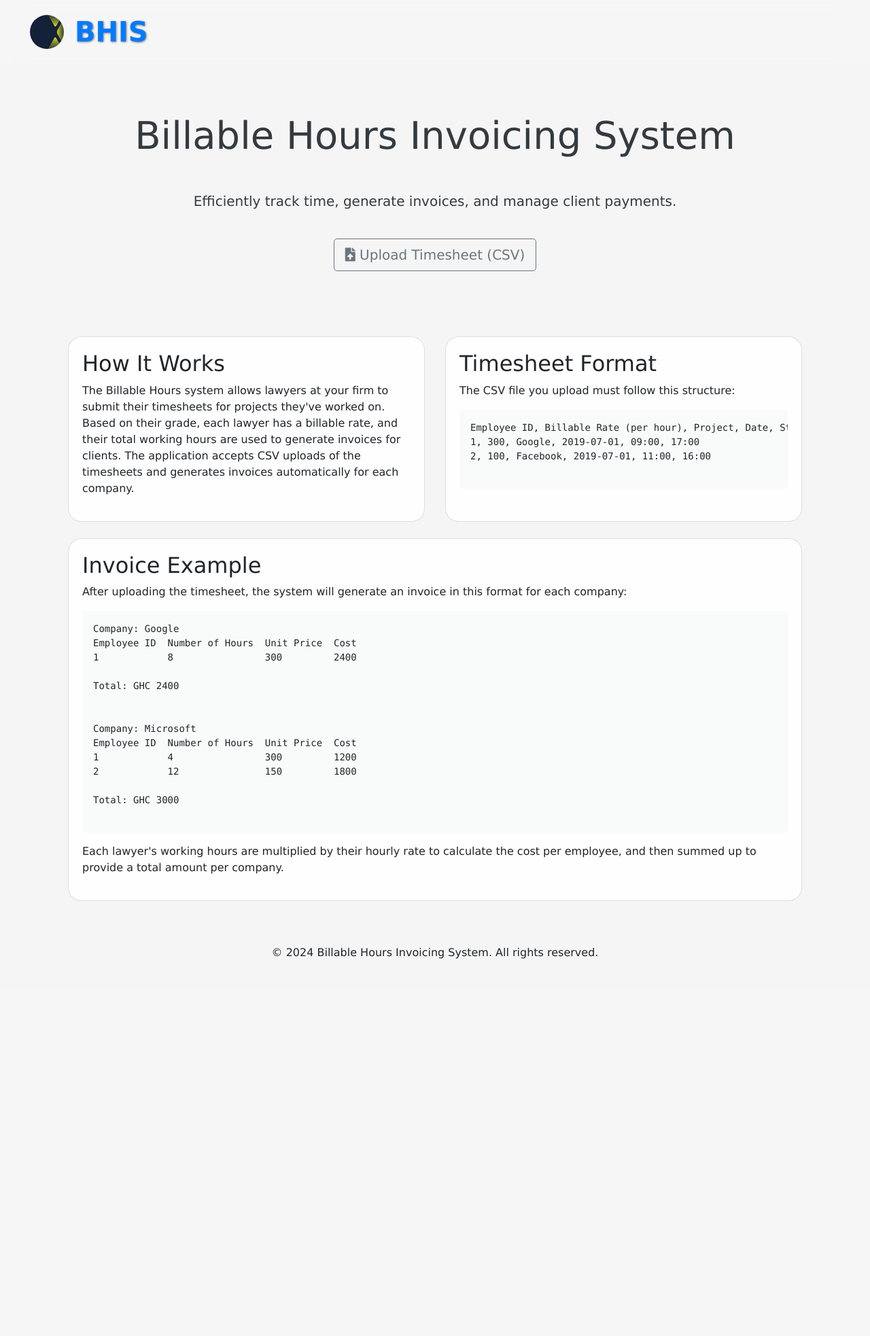
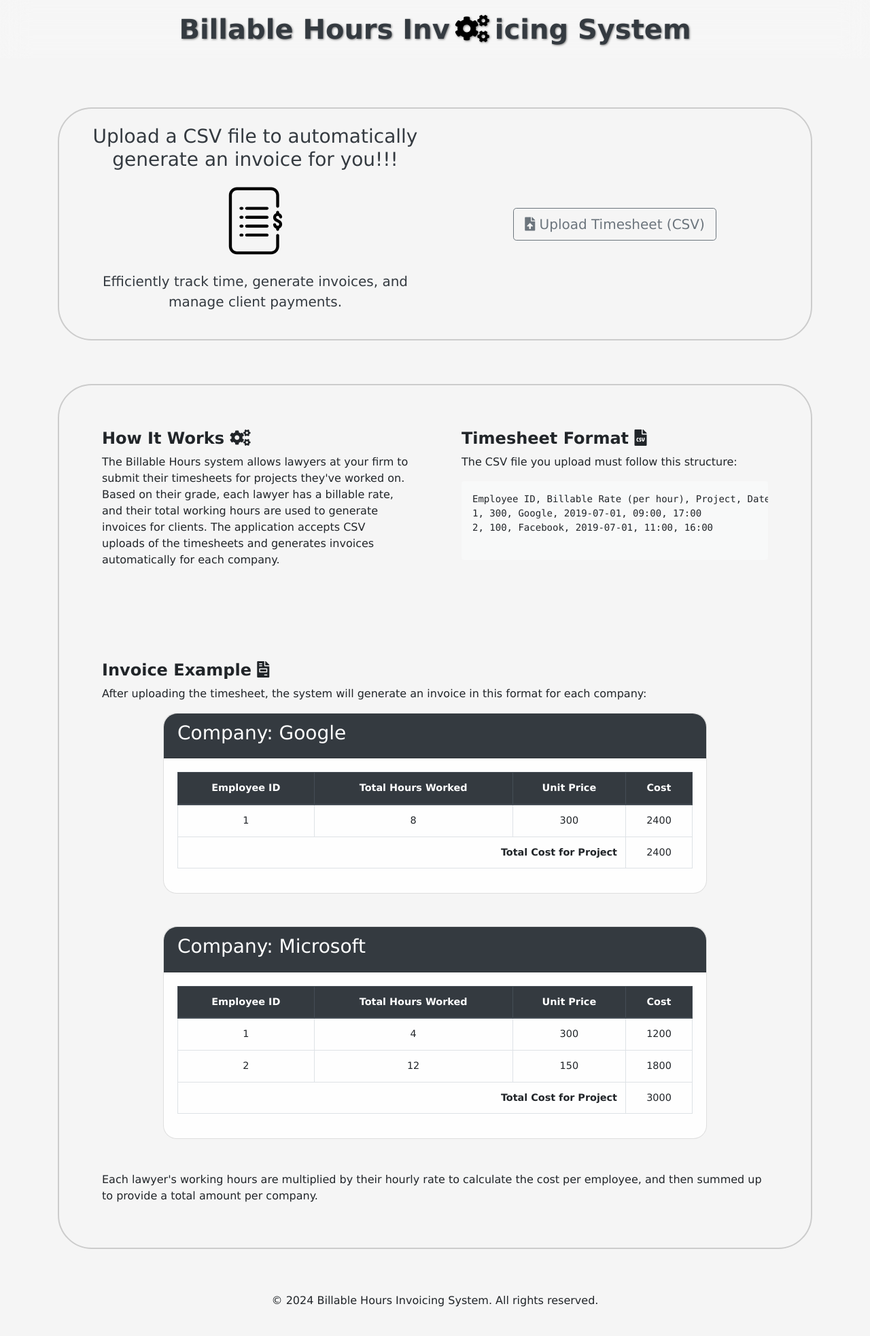
Before and after one commit to alemyaobed/billable-hours-invoicing, a Django app: page / in a window 1280 px wide. Shown: the whole page at 68% size. Before the commit the page ends 1411 px from the top, so only its background shows below. Run offline with Django 4.2, Linux system fonts and the light colour scheme; parts of the project's set-up code (start-up, migrations or seed data) failed here and were passed over; some libraries are stand-ins or nearby versions.

Commit message:
worked on the front end better

```diff
--- a/invoices/utils.py
+++ b/invoices/utils.py
@@ -10,6 +10,6 @@ def convert_decimal_to_string(data):
     elif isinstance(data, list):
         return [convert_decimal_to_string(v) for v in data]
     elif isinstance(data, Decimal):
-        return str(data)
+        return f"{data:.2f}"
     else:
         return data
--- a/static/css/styles.css
+++ b/static/css/styles.css
@@ -25,7 +25,6 @@ body {
 .navbar {
     background: rgba(255, 255, 255, 0.1); /* Transparent navbar */
     backdrop-filter: blur(20px);
-    padding: 10px 20px;
     position: sticky;
     top: 0;
 }
@@ -35,19 +34,14 @@ body {
     font-size: 2.5rem;
 }
 
-.navbar img {
-    border-radius: 50%; /* Makes the logo round */
-}
-
-.navbar-nav {
-    margin-left: auto;
-}
-
 h1, h5 {
     font-weight: 700;
 }
 
-
+.border-custom {
+    border: 2px solid #ccc; /* Change color as needed */
+    border-radius: 50px;
+}
 
 
 
@@ -57,15 +51,12 @@ h1, h5 {
 
 .card {
     border-radius: 20px;
-    transition: transform 0.2s ease-in-out, box-shadow 0.2s ease-in-out;
     background: rgba(255, 255, 255, 0.9);
-    /* box-shadow: 0 4px 15px rgba(0, 0, 0, 0.2); */
 }
 
-/* .card:hover {
-    transform: translateY(-5px);
-
-} */
+.custom-radius {
+    border-radius: 20px 20px 0 0 !important;
+}
 
 .h-100 {
     height: 100%;
@@ -78,13 +69,10 @@ h1, h5 {
 
 
 
-.form-group label {
-    font-weight: bold;
-    display: flex;
-    align-items: center;
+#back-to-top {
+    position: fixed;
+    bottom: 20px;
+    right: 20px;
+    display: none;
+    z-index: 1000;
 }
-
-.form-group label i {
-    margin-right: 8px;
-    color: #007bff;
-}
--- a/templates/invoices/index.html
+++ b/templates/invoices/index.html
@@ -1,4 +1,5 @@
 {% extends 'base.html' %}
+{% load static %}
 
 {% block title %}Billable Hours{% endblock %}
 
@@ -14,34 +15,36 @@
 {% endif %}
 
 <!-- Dark background with the main info section -->
-<div class="text-dark py-5">
-    <div class="container text-center">
-        <h1 class="display-4 mb-5 ">Billable Hours Invoicing System</h1>
+<div class="text-dark py-5" >
+    <div class="container">
+        <div class="row align-items-center border-custom p-4">
+            <div class="col-md-6 text-center">
+                <h3 class="mt-0 mb-4">Upload a CSV file to automatically generate an invoice for you!!!</h3>
+                <img src="{% static 'images/invoice-8856.svg' %}" alt="Logo" class="mb-4" style="width: 100px; height: auto;">
                 <p class="lead">Efficiently track time, generate invoices, and manage client payments.</p>
-
-        <button class="btn btn-lg btn-outline-secondary mt-4" data-toggle="modal" data-target="#uploadModal">
+            </div>
+            <div class="col-md-6 text-center">
+                <button class="btn btn-lg btn-outline-secondary m-4" data-toggle="modal" data-target="#uploadModal">
                     <i class="fas fa-file-upload"></i> Upload Timesheet (CSV)
                 </button>
-
+            </div>
+        </div>
     </div>
 </div>
 
 <!-- System Explanation Section -->
-<div class="container mt-5">
-    <div class="row">
+<div class="container mt-3 border-custom">
+    <div class="row mt-3 p-4">
         <div class="col-md-6">
-            <div class="card h-100">
-                <div class="card-body ">
-                    <h2>How It Works</h2>
+            <div class=" h-100 p-4"> <!-- Use the .border class -->
+                <h2 class="font-weight-bold" style="font-size: 1.5rem;">How It Works <i class="fas fa-cogs" title="System Overview"></i></h2> <!-- Make the heading bold -->
                 <p>The Billable Hours system allows lawyers at your firm to submit their timesheets for projects they've worked on. Based on their grade, each lawyer has a billable rate, and their total working hours are used to generate invoices for clients. The application accepts CSV uploads of the timesheets and generates invoices automatically for each company.</p>
-                </div>
             </div>
         </div>
 
         <div class="col-md-6">
-            <div class="card h-100">
-                <div class="card-body">
-                    <h2>Timesheet Format</h2>
+            <div class=" h-100 p-4"> <!-- Use the .border class -->
+                <h2 class="font-weight-bold" style="font-size: 1.5rem;">Timesheet Format <i class="fas fa-file-csv" title="CSV Structure"></i></h2> <!-- Make the heading bold -->
                 <p>The CSV file you upload must follow this structure:</p>
                 <pre class="bg-light p-3 rounded">
 Employee ID, Billable Rate (per hour), Project, Date, Start Time, End Time
@@ -50,61 +53,116 @@ Employee ID, Billable Rate (per hour), Project, Date, Start Time, End Time
                 </pre>
             </div>
         </div>
-        </div>
+
     </div>
 
     <div class="row mt-4">
         <div class="col-md-12">
-            <div class="card h-100">
+            <div class="h-100 p-5 ">
+                <h2 class="font-weight-bold" style="font-size: 1.5rem;">Invoice Example <i class="fas fa-file-invoice" title="Invoice Format"></i></h2>
+                <p>After uploading the timesheet, the system will generate an invoice in this format for each company:</p>
+
+                <!-- Invoice for Google -->
+                <div class="card mb-5" style="page-break-after: always; max-width: 800px; margin: auto;">
+                    <div class="card-header bg-dark custom-radius">
+                        <h3 class="text-white">Company: Google</h3>
+                    </div>
                     <div class="card-body">
-                    <h2>Invoice Example</h2>
-                    <p>After uploading the timesheet, the system will generate an invoice in this format for each company:</p>
-                    <pre class="bg-light p-3 rounded">
-Company: Google
-Employee ID  Number of Hours  Unit Price  Cost
-1            8                300         2400
-
-Total: GHC 2400
-
-
-Company: Microsoft
-Employee ID  Number of Hours  Unit Price  Cost
-1            4                300         1200
-2            12               150         1800
-
-Total: GHC 3000
-                    </pre>
-                    <p>Each lawyer's working hours are multiplied by their hourly rate to calculate the cost per employee, and then summed up to provide a total amount per company.</p>
+                        <table class="table table-bordered table-hover text-center" style="font-size: 0.9em; width: 100%;">
+                            <thead class="thead-dark">
+                                <tr>
+                                    <th>Employee ID</th>
+                                    <th>Total Hours Worked</th>
+                                    <th>Unit Price</th>
+                                    <th>Cost</th>
+                                </tr>
+                            </thead>
+                            <tbody>
+                                <tr>
+                                    <td>1</td>
+                                    <td>8</td>
+                                    <td>300</td>
+                                    <td>2400</td>
+                                </tr>
+                            </tbody>
+                            <tfoot>
+                                <tr>
+                                    <td colspan="3" class="text-right"><strong>Total Cost for Project</strong></td>
+                                    <td>2400</td>
+                                </tr>
+                            </tfoot>
+                        </table>
                     </div>
                 </div>
+
+                <!-- Invoice for Microsoft -->
+                <div class="card mb-5" style="page-break-after: always; max-width: 800px; margin: auto;">
+                    <div class="card-header bg-dark custom-radius">
+                        <h3 class="text-white">Company: Microsoft</h3>
+                    </div>
+                    <div class="card-body">
+                        <table class="table table-bordered table-hover text-center" style="font-size: 0.9em; width: 100%;">
+                            <thead class="thead-dark">
+                                <tr>
+                                    <th>Employee ID</th>
+                                    <th>Total Hours Worked</th>
+                                    <th>Unit Price</th>
+                                    <th>Cost</th>
+                                </tr>
+                            </thead>
+                            <tbody>
+                                <tr>
+                                    <td>1</td>
+                                    <td>4</td>
+                                    <td>300</td>
+                                    <td>1200</td>
+                                </tr>
+                                <tr>
+                                    <td>2</td>
+                                    <td>12</td>
+                                    <td>150</td>
+                                    <td>1800</td>
+                                </tr>
+                            </tbody>
+                            <tfoot>
+                                <tr>
+                                    <td colspan="3" class="text-right"><strong>Total Cost for Project</strong></td>
+                                    <td>3000</td>
+                                </tr>
+                            </tfoot>
+                        </table>
+                    </div>
+                </div>
+
+                <p>Each lawyer's working hours are multiplied by their hourly rate to calculate the cost per employee, and then summed up to provide a total amount per company.</p>
             </div>
         </div>
     </div>
 
 
+</div>
+
 <!-- Modal for CSV upload -->
 <div class="modal fade" id="uploadModal" tabindex="-1" role="dialog" aria-labelledby="uploadModalLabel" aria-hidden="true">
     <div class="modal-dialog modal-dialog-centered" role="document">
         <div class="modal-content">
-            <div class="modal-header text-center mb-5"> <!-- Centering the header text -->
-                <h5 class="modal-title w-100" id="uploadModalLabel">Upload Timesheet CSV File</h5> <!-- w-100 ensures full width -->
+            <div class="modal-header text-center mb-5">
+                <h5 class="modal-title w-100" id="uploadModalLabel">Upload Timesheet CSV File</h5>
                 <button type="button" class="close" data-dismiss="modal" aria-label="Close">
                     <span aria-hidden="true">&times;</span>
                 </button>
             </div>
-            <div class="modal-body text-center"> <!-- Centering the body text -->
+            <div class="modal-body text-center">
                 <form id="uploadForm" action="{% url 'upload_csv' %}" method="post" enctype="multipart/form-data">
                     {% csrf_token %}
                     <div class="form-group mb-5">
                         <input type="file" class="form-control-file" id="csvFile" name="csvFile" accept=".csv" required>
-                        <!-- File icon and name preview -->
                         <div id="filePreview" class="mt-4" style="display: none;">
                             <i class="fas fa-file" style="font-size: 24px;"></i>
                             <span id="fileName"></span>
                         </div>
                     </div>
                     <div class="modal-footer d-flex justify-content-center">
-                        <!-- Updated button with spinner inside it -->
                         <button id="uploadButton" type="submit" class="btn btn-outline-secondary">
                             <i class="fas fa-cloud-upload-alt"></i> <span>Upload</span>
                             <div id="buttonSpinner" class="spinner-border spinner-border-sm text-light" role="status" style="display:none;">
@@ -118,7 +176,6 @@ Total: GHC 3000
     </div>
 </div>
 
-
 <script>
     // Handle file selection and show file icon and name
     document.getElementById('csvFile').addEventListener('change', function() {
@@ -127,56 +184,50 @@ Total: GHC 3000
         const fileName = document.getElementById('fileName');
 
         if (fileInput.files.length > 0) {
-            filePreview.style.display = 'block'; // Show file preview
-            fileName.textContent = fileInput.files[0].name; // Show the file name
+            filePreview.style.display = 'block';
+            fileName.textContent = fileInput.files[0].name;
         } else {
-            filePreview.style.display = 'none'; // Hide file preview if no file is selected
-            fileName.textContent = ''; // Clear file name
+            filePreview.style.display = 'none';
+            fileName.textContent = '';
         }
     });
 
     // Existing form submission script with spinner and status polling
     document.getElementById('uploadForm').onsubmit = function(event) {
-        event.preventDefault(); // Prevent the default form submission
+        event.preventDefault();
 
-        // Disable the upload button and show the spinner
         let uploadButton = document.getElementById('uploadButton');
         let buttonSpinner = document.getElementById('buttonSpinner');
 
         uploadButton.disabled = true;
-        buttonSpinner.style.display = 'inline-block'; // Show spinner
+        buttonSpinner.style.display = 'inline-block';
 
-        // Prepare the form data
         let formData = new FormData(this);
 
-        // Send the form data via fetch (AJAX)
         fetch("{% url 'upload_csv' %}", {
             method: 'POST',
             body: formData,
         })
-        .then(response => response.json()) // Expecting JSON response
+        .then(response => response.json())
         .then(data => {
             if (data.error) {
-                // Show error message
                 alert(data.error);
             } else {
-                // Get the file ID from the response to start polling for its status
                 const fileId = data.file_id;
 
-                // Start polling the server for processing status
                 const intervalId = setInterval(() => {
                     fetch(`/status/${fileId}/`)
                         .then(response => response.json())
                         .then(statusData => {
                             if (statusData.status === 'processed') {
                                 clearInterval(intervalId);
-                                window.location.href = `/invoices/${fileId}`; // Redirect to invoices
+                                window.location.href = `/invoices/${fileId}`;
                             }
                         })
                         .catch(error => {
                             console.error('Error fetching upload status:', error);
                         });
-                }, 3000); // Poll every 3 seconds
+                }, 3000);
             }
         })
         .catch(error => {
--- a/templates/nav-bar.html
+++ b/templates/nav-bar.html
@@ -1,7 +1,8 @@
 {% load static %}
-<nav class="navbar sticky-top">
-    <a class="navbar-brand d-flex align-items-center" href="{% url 'index' %}">
-        <img src="{% static 'images/background-img.png' %}" width="50" height="50" class="d-inline-block align-top mr-3 ml-4" alt="Logo">
-        <span class="navbar-text display-4 font-weight-bold cursive-text">BHIS</span>
+<nav class="navbar sticky-top p-0 m-0">
+    <a class="navbar-brand d-flex align-items-center mx-auto" href="{% url 'index' %}">
+        <span class="navbar-text display- font-weight-bold text-dark" >
+            Billable  Hours  Inv<i class="fas fa-cogs pl-2 pr-2" style="font-size: 40px; color: #000;"></i>icing  System
+        </span>
     </a>
 </nav>
```
Also changed, not shown: templates/invoices/invoices.html (+51 -7 lines), static/images/background-img.png (deleted), static/images/invoice-8856.svg (added). Lines whose indentation alone changed are shown as unchanged.
